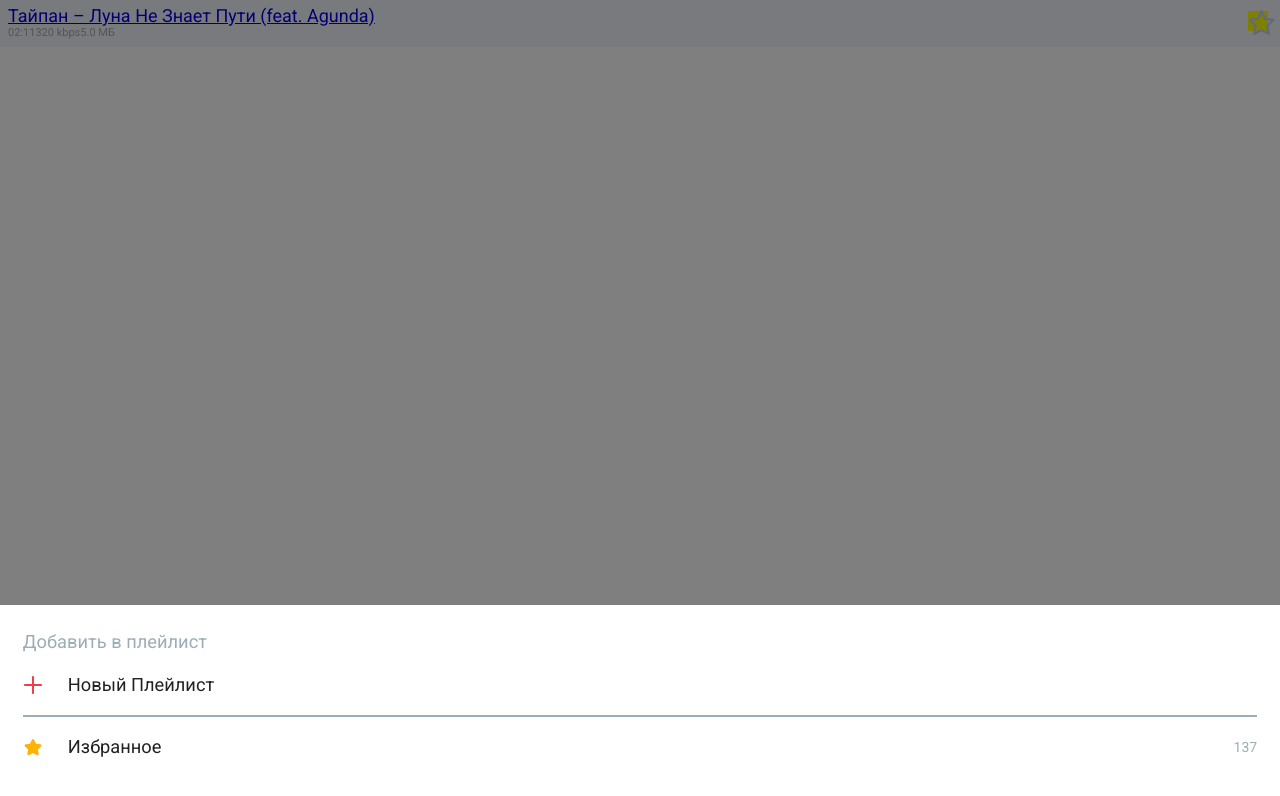
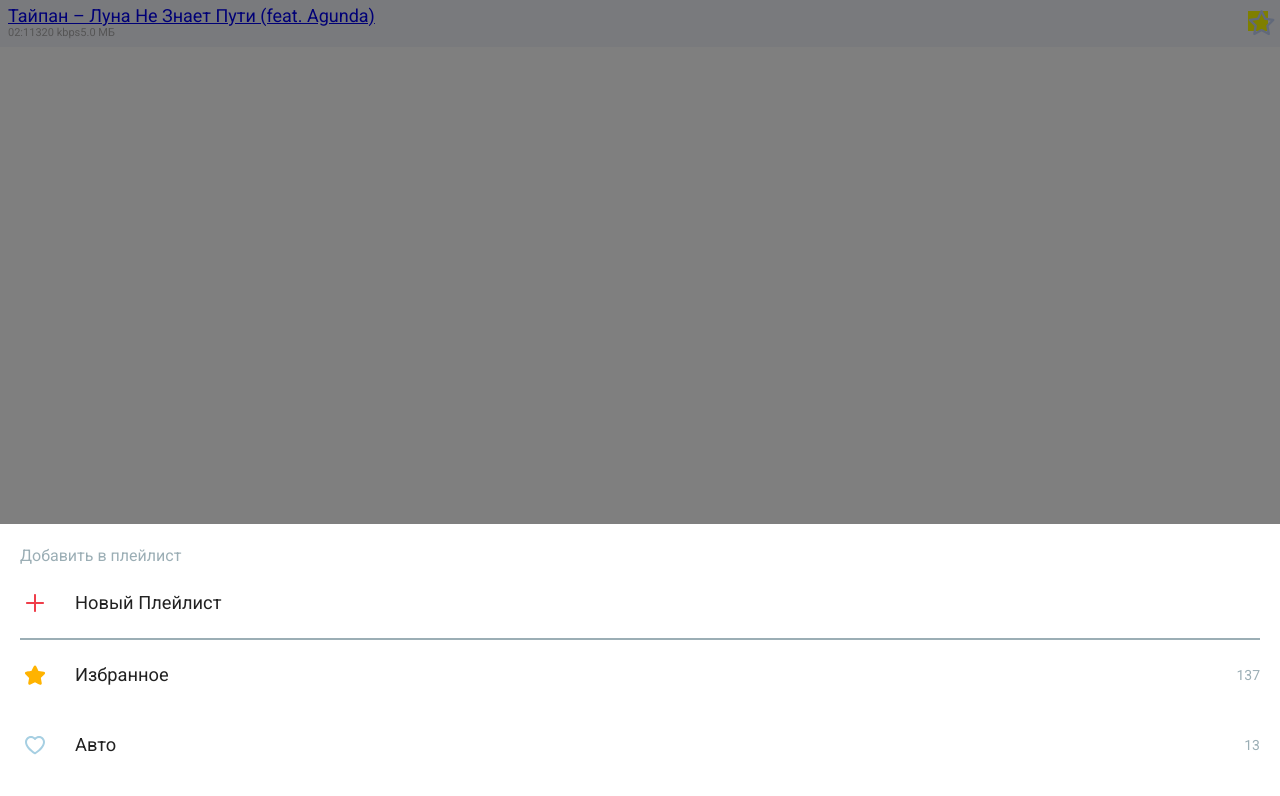
Before and after one commit to Amfeon/mp3party, a website built with webpack: page src/index.html in a window 1280 px wide. Both pictures are taken after a click on the icon 1257 px from the left and 21 px from the top of the page. Built offline with nearby package versions, Linux system fonts and the light colour scheme; files whose address does not match are found by name.

Commit message:
html v2.1

```diff
--- /dev/null
+++ b/src/css/_playlist-menu.scss
@@ -0,0 +1,94 @@
+$playlist-title: #9BAEB5;
+
+.overlay{
+    display: flex;
+    justify-content: center;
+    align-items: flex-start;
+    position: absolute;
+    top:0;
+    bottom: 0;
+    left: 0;
+    right: 0;
+    background-color: rgba($color: #000000, $alpha: .5);
+    z-index: 1;
+    overflow: hidden;
+    visibility: hidden;
+}
+.overlay_visible{
+    visibility: visible;
+    .playlistMenu{
+        animation-duration: 0.8s;  /* Время работы анимации */
+        animation-fill-mode: both;  /* Поведение анимации */
+        animation-name: fadeInUp; /* Имя анимации */
+        @keyframes fadeInUp { /* Сама анимация */
+          0% {                /* Старт анимации */
+              opacity: 0;
+              transform: translate(0px,100%);
+          }
+          100% {              /* в финале анимации - финал это заданная 0.55s */
+              opacity: 1;
+              transform: none;
+          }
+      }
+    }
+}
+/*Playlist menu------------*/
+.playlistMenu{
+    position: absolute;
+    background-color: #fff;
+    width: 100%;
+    height: auto;
+    bottom: 0;
+    z-index: 2;
+    padding: 20px;
+    &__header{
+        border-bottom: 2px solid $playlist-title;
+        display: flex;
+        flex-direction: column;
+    }
+    &__title{
+        font-size: 16px;
+        line-height: 24px;
+        color: $playlist-title;
+    }
+    &__body{
+        display: flex;
+        flex-direction: column;
+    }
+}
+/*-----------------------------*/
+
+/* Playlist Item*/
+.playlistItem{
+    padding:20px 0;
+    display: flex;
+    align-items: center;
+    cursor: pointer;
+
+    &__icon{
+        transition: .3s;
+        display: flex;
+        align-items: center;
+        justify-content: center;
+        width:30px;
+        height:30px;
+    }
+    &__title{
+        font-size: rem(16);
+        line-height: 20px;
+        color: rgba(0, 0, 0, 0.87);
+        padding-left:25px;
+    }
+    &__count{
+        margin-left: auto;
+        font-size: 14px;
+        line-height: 20px;
+        color: $playlist-title;
+    }
+    &:hover .playlistItem__icon{
+        border-radius: 50%;
+        background-color: rgba(210, 218, 221, 0.7);
+    }
+}
+
+/*-----------------------------*/
--- a/src/css/main.scss
+++ b/src/css/main.scss
@@ -2,6 +2,7 @@
 @import 'playlist';
 @import 'myPlayLists';
 @import 'currentPlayList';
+@import 'playlist-menu';
 $bg-color       :     #eaeaea;
 $bg-card        :     #fff;
 $subtitle       :     #db4433;
--- a/src/index.html
+++ b/src/index.html
@@ -26,69 +26,43 @@
             </div>
           </div>
     </div>
+</div>
 
-    <div class="add-to-playlist">
-        <div class="playlist-form">
-            <div class="playlist-form__header">
-                <div class="playlist__title">
+<div class="overlay">
+    <div class="playlistMenu">
+        <div class="playlistMenu__header">
+            <div class="playlistMenu__title">
                 Добавить в плейлист
             </div>
-                <div class="playlist__item" id="new-list">
-                    <div class="item__icon" >
+            <div class="playlistItem">
+                <div class="playlistItem__icon" id="new-list">
                     <svg width="18" height="18" viewBox="0 0 18 18" fill="none" xmlns="http://www.w3.org/2000/svg">
                         <path fill-rule="evenodd" clip-rule="evenodd" d="M10 0.999854C10 0.444946 9.55229 0 9 0C8.44386 0 8 0.44765 8 0.999854V8H0.999854C0.444946 8 0 8.44771 0 9C0 9.55614 0.44765 10 0.999854 10H8V17.0001C8 17.5551 8.44771 18 9 18C9.55614 18 10 17.5524 10 17.0001V10H17.0001C17.5551 10 18 9.55229 18 9C18 8.44386 17.5524 8 17.0001 8H10V0.999854Z" fill="#EF3E4A"/>
                     </svg>
                 </div>
-                    <div class="item__text">Новый Плейлист</div>
+                <div class="playlistItem__title">Новый Плейлист</div>
         </div>
         </div>
+        <div class="playlistMenu__body">
 
-            <div class="playlist__list">
-                <div class="playlist__item" id="favorit_item">
-                    <div class="item__icon">
+            <div class="playlistItem">
+                <div class="playlistItem__icon">
                     <svg width="24" height="24" viewBox="0 0 24 24" fill="none" xmlns="http://www.w3.org/2000/svg">
                         <path d="M16.5706 21.6186C17.7924 22.261 18.9716 21.4055 18.738 20.0439L17.8623 14.9379C17.8708 14.9875 21.5592 11.3612 21.5592 11.3612C22.5477 10.3976 22.0985 9.01182 20.7313 8.81316L15.6046 8.0682C15.6544 8.07545 13.3453 3.44694 13.3453 3.44694C12.7344 2.20903 11.2776 2.20809 10.6662 3.44694L8.37348 8.09253C8.39578 8.04736 3.28026 8.81316 3.28026 8.81316C1.91414 9.01167 1.46308 10.3968 2.45236 11.3612L6.16209 14.9772C6.12602 14.9421 5.27355 20.0439 5.27355 20.0439C5.04019 21.4045 6.21819 22.2615 7.441 21.6186L12.0265 19.2079C11.9819 19.2313 16.5706 21.6186 16.5706 21.6186Z" fill="#ffb300"/>
                     </svg>
                 </div>
-                    <div class="item__text">Избранное</div>
-                    <div class="item__count">137</div>
+                <div class="playlistItem__title">Избранное</div>
+                <div class="playlistItem__count">137</div>
         </div>
-                  <!-- <div class="playlist__item">
-                    <div class="item__icon">
-                        <i class="fa fa-heart-o" aria-hidden="true"></i>
-                    </div>
-                    <div class="item__text">Авто</div>
-                    <div class="item__count">10</div>
-                  </div>
-                  <div class="playlist__item">
-                    <div class="item__icon">
+
+        <div class="playlistItem">
+            <div class="playlistItem__icon">
                 <svg width="24" height="24" viewBox="0 0 24 24" fill="none" xmlns="http://www.w3.org/2000/svg">
                     <path fill-rule="evenodd" clip-rule="evenodd" d="M16 3C14.4633 3 13.0615 3.57771 12 4.52779C10.9385 3.57771 9.53671 3 8 3C4.68629 3 2 5.68629 2 9C2 13.8365 6.97858 18.511 11.5783 21.2383C11.8112 21.3828 12.1924 21.3809 12.4246 21.2363C16.994 18.5 22 13.8362 22 9C22 5.68629 19.3137 3 16 3ZM12.0057 19.1333C7.06067 15.9005 4 12.1242 4 9C4 6.79086 5.79086 5 8 5C8.99954 5 9.93695 5.36538 10.6662 6.01806L11.6285 6.87932C11.8364 7.06548 12.1663 7.06298 12.3715 6.87932L13.3338 6.01806C14.0631 5.36538 15.0005 5 16 5C18.2091 5 20 6.79086 20 9C20 12.2045 16.9507 15.9005 12.0057 19.1333Z" fill="#A6CFE2"/>
                 </svg>
             </div>
-                    <div class="item__text">Шейпинг</div>
-                    <div class="item__count">8</div>
-                  </div> -->
-            </div>
-
-        </div>
-    </div>
-    <div class="add-to-playlist" id="add-form">
-        <div class="add-form">
-            <div class="form__title">
-                <svg width="18" height="18" viewBox="0 0 18 18"  xmlns="http://www.w3.org/2000/svg">
-                    <path fill-rule="evenodd" clip-rule="evenodd" d="M10 0.999854C10 0.444946 9.55229 0 9 0C8.44386 0 8 0.44765 8 0.999854V8H0.999854C0.444946 8 0 8.44771 0 9C0 9.55614 0.44765 10 0.999854 10H8V17.0001C8 17.5551 8.44771 18 9 18C9.55614 18 10 17.5524 10 17.0001V10H17.0001C17.5551 10 18 9.55229 18 9C18 8.44386 17.5524 8 17.0001 8H10V0.999854Z" />
-                </svg>
-                 <h4> Новый плейлист</h3>
-            </div>
-            <div class="form-body">
-                <input type="text" class="form__input" value="Моя музыка">
-                <div class="form-btn-group">
-                    <button class="form__btn" id="cancel">Отмена</button>
-                    <button class="form__btn" id="send">Создать</button>
-                </div>
-            </div>
-
+            <div class="playlistItem__title">Авто</div>
+            <div class="playlistItem__count">13</div>
         </div>
     </div>
 </div>
--- a/src/index.js
+++ b/src/index.js
@@ -1,5 +1,4 @@
 import './css/main.scss'
-import addToPlayList from './main';
+import addToPlayList from './playlist-menu';
 
-
-document.querySelector('.fa-star-o').addEventListener('click', addToPlayList)
+document.querySelector('.add-favorites-btn').addEventListener('click', addToPlayList);
--- /dev/null
+++ b/src/index1.html
@@ -0,0 +1,98 @@
+<!DOCTYPE html>
+<html lang="en">
+<head>
+    <title>Test</title>
+    <meta name="viewport" content="width=device-width, initial-scale=1">
+    <link href="https://fonts.googleapis.com/css?family=Open+Sans:400,600,700,800&display=swap" rel="stylesheet">
+    <meta http-equiv="Content-Type" content="text/html; charset=utf-8">
+    <script src="https://use.fontawesome.com/849b015195.js"></script>
+    <link href="https://fonts.googleapis.com/css?family=Roboto:400,500&display=swap" rel="stylesheet">
+    <link rel="stylesheet" href="css/style.css">
+</head>
+<body>
+<div class="container">
+    <div class="row">
+        <div class="song-item" data-a-song-id="song-9186926" data-rh="">
+            <div class="add-favorites-btn" data-favorite="0" data-song-id="9186926">
+              <i class="fa fa-star-o"></i>
+            </div>
+            <a class="rbt-list"></a>
+            <div class="play-btn" href="https://dl2.mp3party.net/online/9186926.mp3"></div>
+            <div class="name">
+               <a class="" href="/music/9186926">Тайпан – Луна Не Знает Пути (feat. Agunda)</a>
+            </div>
+            <div class="params clearfix">
+              <span class="time">02:11</span><span class="bitrate">320 kbps</span><span class="size">5.0 МБ</span>
+            </div>
+          </div>
+    </div>
+
+    <div class="add-to-playlist">
+        <div class="playlist-form">
+            <div class="playlist-form__header">
+                <div class="playlist__title">
+                    Добавить в плейлист
+                </div>
+                <div class="playlist__item" id="new-list">
+                    <div class="item__icon" >
+                      <svg width="18" height="18" viewBox="0 0 18 18" fill="none" xmlns="http://www.w3.org/2000/svg">
+                          <path fill-rule="evenodd" clip-rule="evenodd" d="M10 0.999854C10 0.444946 9.55229 0 9 0C8.44386 0 8 0.44765 8 0.999854V8H0.999854C0.444946 8 0 8.44771 0 9C0 9.55614 0.44765 10 0.999854 10H8V17.0001C8 17.5551 8.44771 18 9 18C9.55614 18 10 17.5524 10 17.0001V10H17.0001C17.5551 10 18 9.55229 18 9C18 8.44386 17.5524 8 17.0001 8H10V0.999854Z" fill="#EF3E4A"/>
+                      </svg>
+                    </div>
+                    <div class="item__text">Новый Плейлист</div>
+                  </div>
+            </div>
+
+            <div class="playlist__list">
+                <div class="playlist__item" id="favorit_item">
+                    <div class="item__icon">
+                        <svg width="24" height="24" viewBox="0 0 24 24" fill="none" xmlns="http://www.w3.org/2000/svg">
+                            <path d="M16.5706 21.6186C17.7924 22.261 18.9716 21.4055 18.738 20.0439L17.8623 14.9379C17.8708 14.9875 21.5592 11.3612 21.5592 11.3612C22.5477 10.3976 22.0985 9.01182 20.7313 8.81316L15.6046 8.0682C15.6544 8.07545 13.3453 3.44694 13.3453 3.44694C12.7344 2.20903 11.2776 2.20809 10.6662 3.44694L8.37348 8.09253C8.39578 8.04736 3.28026 8.81316 3.28026 8.81316C1.91414 9.01167 1.46308 10.3968 2.45236 11.3612L6.16209 14.9772C6.12602 14.9421 5.27355 20.0439 5.27355 20.0439C5.04019 21.4045 6.21819 22.2615 7.441 21.6186L12.0265 19.2079C11.9819 19.2313 16.5706 21.6186 16.5706 21.6186Z" fill="#ffb300"/>
+                         </svg>
+                    </div>
+                    <div class="item__text">Избранное</div>
+                    <div class="item__count">137</div>
+                  </div>
+                  <div class="playlist__item">
+                    <div class="item__icon">
+                        <i class="fa fa-heart-o" aria-hidden="true"></i>
+                    </div>
+                    <div class="item__text">Авто</div>
+                    <div class="item__count">10</div>
+                  </div>
+                  <div class="playlist__item">
+                    <div class="item__icon">
+                        <svg width="24" height="24" viewBox="0 0 24 24" fill="none" xmlns="http://www.w3.org/2000/svg">
+                            <path fill-rule="evenodd" clip-rule="evenodd" d="M16 3C14.4633 3 13.0615 3.57771 12 4.52779C10.9385 3.57771 9.53671 3 8 3C4.68629 3 2 5.68629 2 9C2 13.8365 6.97858 18.511 11.5783 21.2383C11.8112 21.3828 12.1924 21.3809 12.4246 21.2363C16.994 18.5 22 13.8362 22 9C22 5.68629 19.3137 3 16 3ZM12.0057 19.1333C7.06067 15.9005 4 12.1242 4 9C4 6.79086 5.79086 5 8 5C8.99954 5 9.93695 5.36538 10.6662 6.01806L11.6285 6.87932C11.8364 7.06548 12.1663 7.06298 12.3715 6.87932L13.3338 6.01806C14.0631 5.36538 15.0005 5 16 5C18.2091 5 20 6.79086 20 9C20 12.2045 16.9507 15.9005 12.0057 19.1333Z" fill="#A6CFE2"/>
+                        </svg>
+                    </div>
+                    <div class="item__text">Шейпинг</div>
+                    <div class="item__count">8</div>
+                  </div>
+            </div>
+
+        </div>
+    </div>
+    <div class="add-to-playlist" id="add-form">
+        <div class="add-form">
+            <div class="form__title">
+                <svg width="18" height="18" viewBox="0 0 18 18"  xmlns="http://www.w3.org/2000/svg">
+                    <path fill-rule="evenodd" clip-rule="evenodd" d="M10 0.999854C10 0.444946 9.55229 0 9 0C8.44386 0 8 0.44765 8 0.999854V8H0.999854C0.444946 8 0 8.44771 0 9C0 9.55614 0.44765 10 0.999854 10H8V17.0001C8 17.5551 8.44771 18 9 18C9.55614 18 10 17.5524 10 17.0001V10H17.0001C17.5551 10 18 9.55229 18 9C18 8.44386 17.5524 8 17.0001 8H10V0.999854Z" />
+                </svg>
+                 <h4> Новый плейлист</h3>
+            </div>
+            <div class="form-body">
+                <input type="text" class="form__input" value="Моя музыка">
+                <div class="form-btn-group">
+                    <button class="form__btn" id="cancel">Отмена</button>
+                    <button class="form__btn" id="send">Создать</button>
+                </div>
+            </div>
+
+        </div>
+    </div>
+</div>
+
+<script src="main.js" type="text/javascript"></script>
+</body>
+</html>
--- /dev/null
+++ b/src/playlist-menu.js
@@ -0,0 +1,18 @@
+const modalForm = document.querySelector(".overlay");
+const newList = document.querySelector('#new-list');
+
+const addToPlayList = function(){
+    modalForm.classList.add('overlay_visible');
+    // newList.addEventListener('click', newTitleList);
+    // renderPlaylist();
+    modalForm.addEventListener('click',(e)=>{
+        console.log('click')
+       if(e.target===modalForm){
+        modalForm.classList.remove('overlay_visible');
+       }
+    })
+    // document.getElementById('cancel').addEventListener('click', cancelAddForm);
+    // document.getElementById('send').addEventListener('click', submitNewPlayList)
+ }
+
+ export default addToPlayList;
```
Also changed, not shown: dist/css/style.css, dist/index.html, dist/main.js. Lines whose indentation alone changed are shown as unchanged.
